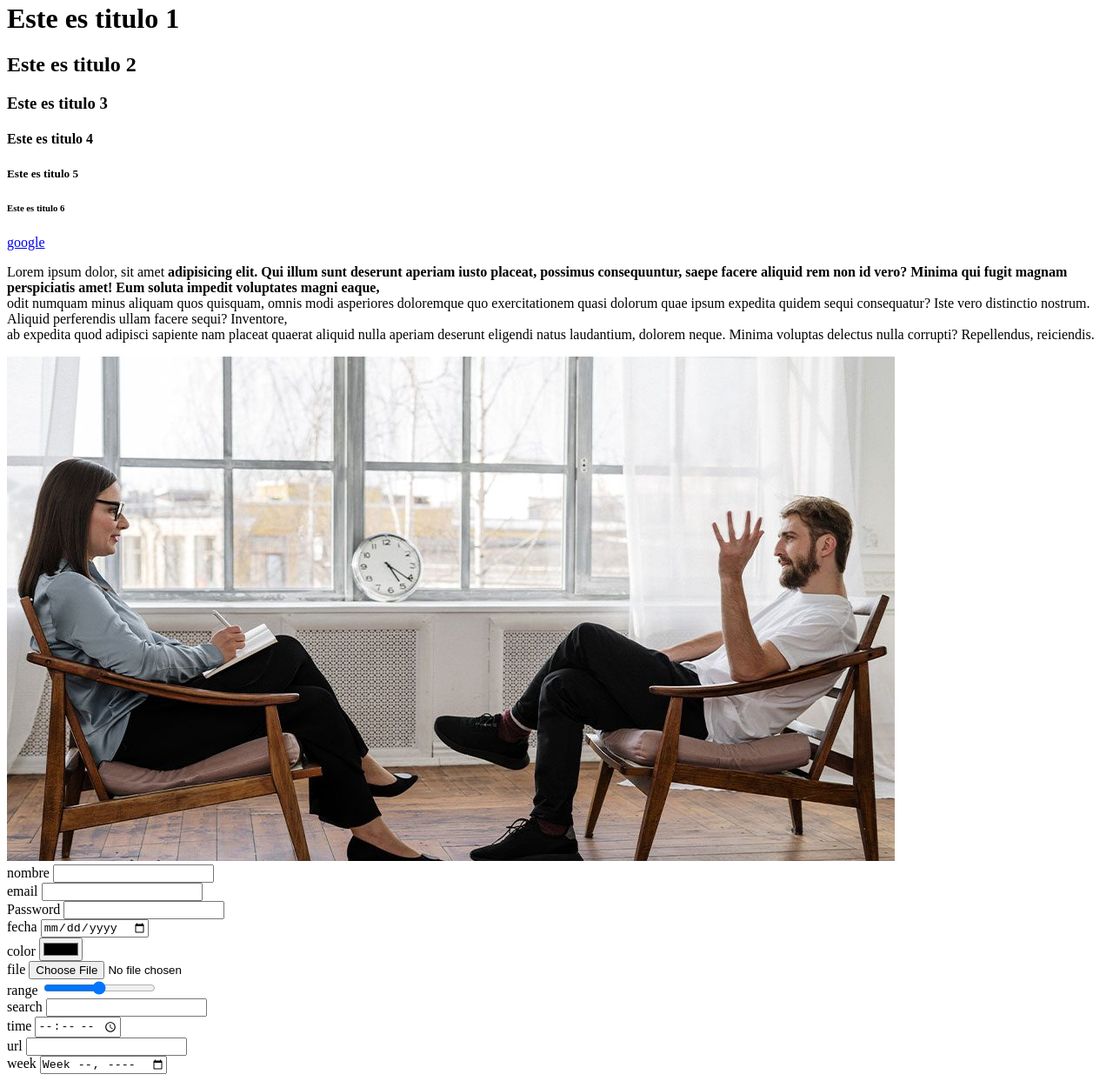
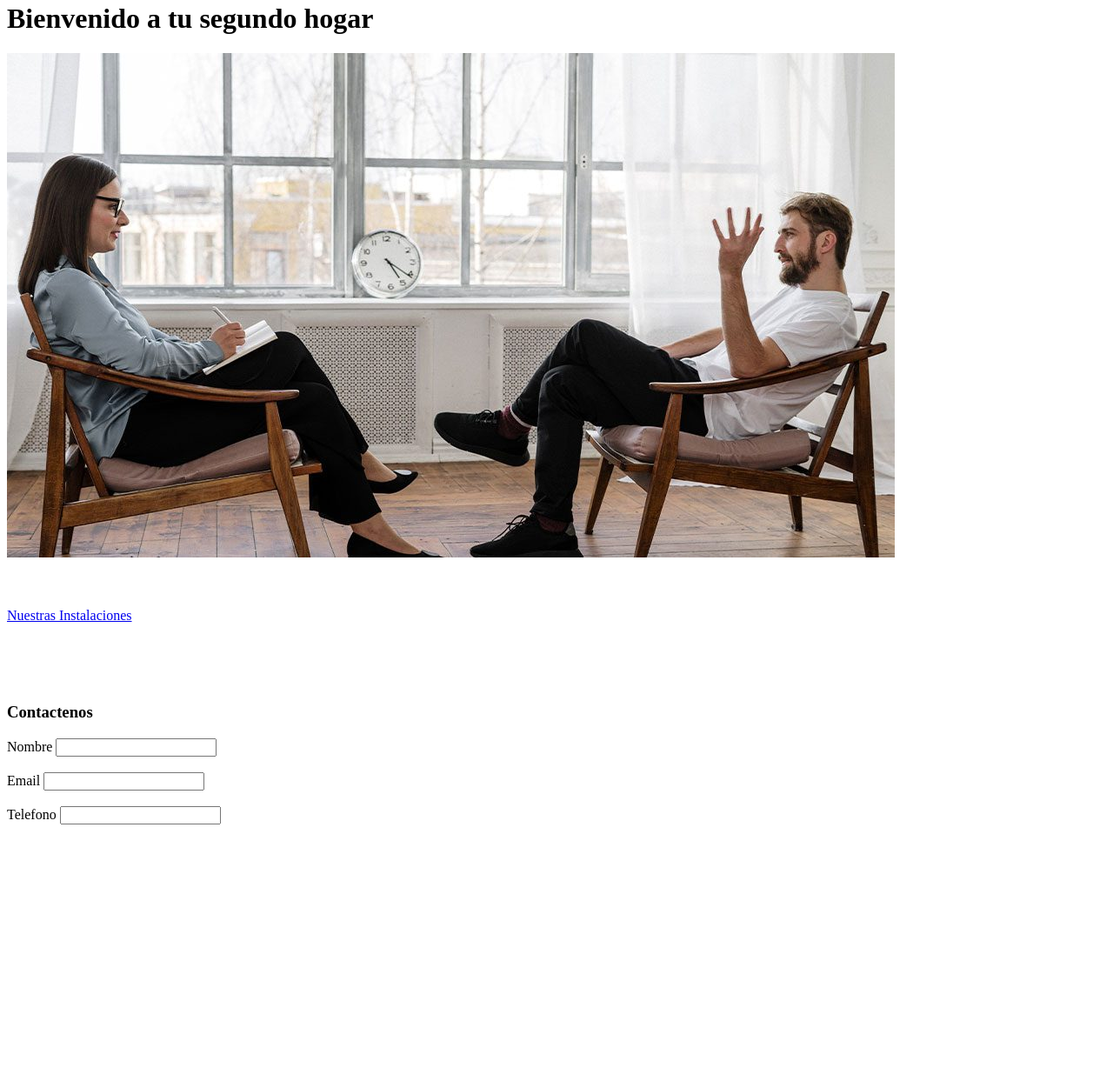
Before and after one commit to GABOIESFH/Psico_Asesor, a plain HTML site: page index.html in a window 1280 px wide. Shown: the part 77-1320 px from the top of the page at 87% size. After the commit the page ends 1033 px from the top, so only its background shows below. Drawn offline with Linux system fonts and the light colour scheme.

Commit message:
Configurando pagina y limpiando codigo

```diff
--- a/index.html
+++ b/index.html
@@ -7,83 +7,39 @@
     <h1>Bienvenido a la web oficial del Instituto De Desarrollo Humano Renacer</h1>
 </head>
 <body>
-<h1>Este es titulo 1</h1>
-<h2>Este es titulo 2</h2>
-<h3>Este es titulo 3</h3>
-<h4>Este es titulo 4</h4>
-<H5>Este es titulo 5</H5>
-<H6>Este es titulo 6</H6>
-<!-- No Me funciono el href -->
+<h1>Bienvenido a tu segundo hogar</h1>
+<img src="/Images/atención-psicologica-1021x580.jpg" alt="atención-psicologica-1021x580" >
+<br/>
+<br/>
+<br/>
+<br/>
+<a href="/Instalaciones.html">Nuestras Instalaciones</a>
 
-<a href="https://www.google.com.mx/">google</a>
-<P>Lorem ipsum dolor, sit amet <strong>adipisicing elit. Qui illum sunt deserunt aperiam iusto placeat, possimus consequuntur, saepe facere aliquid rem non id vero? Minima qui fugit magnam perspiciatis amet!
-Eum soluta impedit voluptates magni eaque,</strong> <br/>odit numquam minus aliquam quos quisquam, omnis modi asperiores doloremque quo exercitationem quasi dolorum quae ipsum expedita quidem sequi consequatur? Iste vero distinctio nostrum.
-Aliquid perferendis ullam facere sequi? Inventore, <br/>ab expedita quod adipisci sapiente nam placeat quaerat aliquid nulla aperiam deserunt eligendi natus laudantium, dolorem neque. Minima voluptas delectus nulla corrupti? Repellendus, reiciendis.</P>
-<img src="/atención-psicologica-1021x580.jpg" alt="atención-psicologica-1021x580" >
 
 <!-- <br/> El Br es para un cambio de linea-->
 <br/>
-
+<br><br><br><br>
+<h3>Contactenos</h3>
 <!-- iniciamos una etiqueta forma para crear un formulario -->
 <form action="">
 
-    <!-- formario tipo input  -->
-    <label for="nombre">nombre</label>
+<!-- formario tipo input  -->
+    <label for="nombre">Nombre</label>
         <input type="text" name="nombre" id="nombre">
 
     <br/>
+    <br/>
 
 <!-- formulario tipo email, valida que sea una direccion de correo electronico -->
-    <label for="email">email</label>
+    <label for="email">Email</label>
         <input type="email" name="email" id="email">
 
     <br/>
-
-<!-- formalario tipo password  -->
-    <label for="password">Password</label>
-        <input type="password" name="password" id="password">
     <br/>
 
- <!-- formulario tipo fecha -->
-    <label for="fecha">fecha</label>
-        <input type="date" name="fecha" id="fecha">
-        <br/>
-
-<!-- formulario tipo color -->
-    <label for="color">color</label>
-        <input type="color" name="color" id="color">
-        <br/>
-
- <!-- formulario tipo file -->
-    <label for="file">file</label>
-        <input type="file" name="File" id="file">
-        <br/>
-
- <!-- formario de rango -->
-    <Label for="range">range</Label>
-        <input type="range" name="range" id="range">
-        <br/>
-
- <!-- formulario de search -->
-        <label for="search">search</label>
-            <input type="search" name="search" id="search">
-        <br/>
-
-
-        <label for="time">time</label>
-        <input type="time" name="time" id="time">
-        <br/>
-
-        <label for="url">url</label>
-        <input type="url" name="url" id="url">
-        <br/>
-
-        <label for="week">week</label>
-        <input type="week" name="week" id="week">
-        <br/>
-
-
-    </form>
+    <label for="telefono">Telefono</label>
+        <input type="tel" name="" id="telefono">
+</form>
 
 </body>
 </html>
```
Also changed, not shown: Instalaciones.html (added, +17 -0 lines), Images/Salon1.jfif (added), Images/atención-psicologica-1021x580.jpg (renamed from atención-psicologica-1021x580.jpg).
